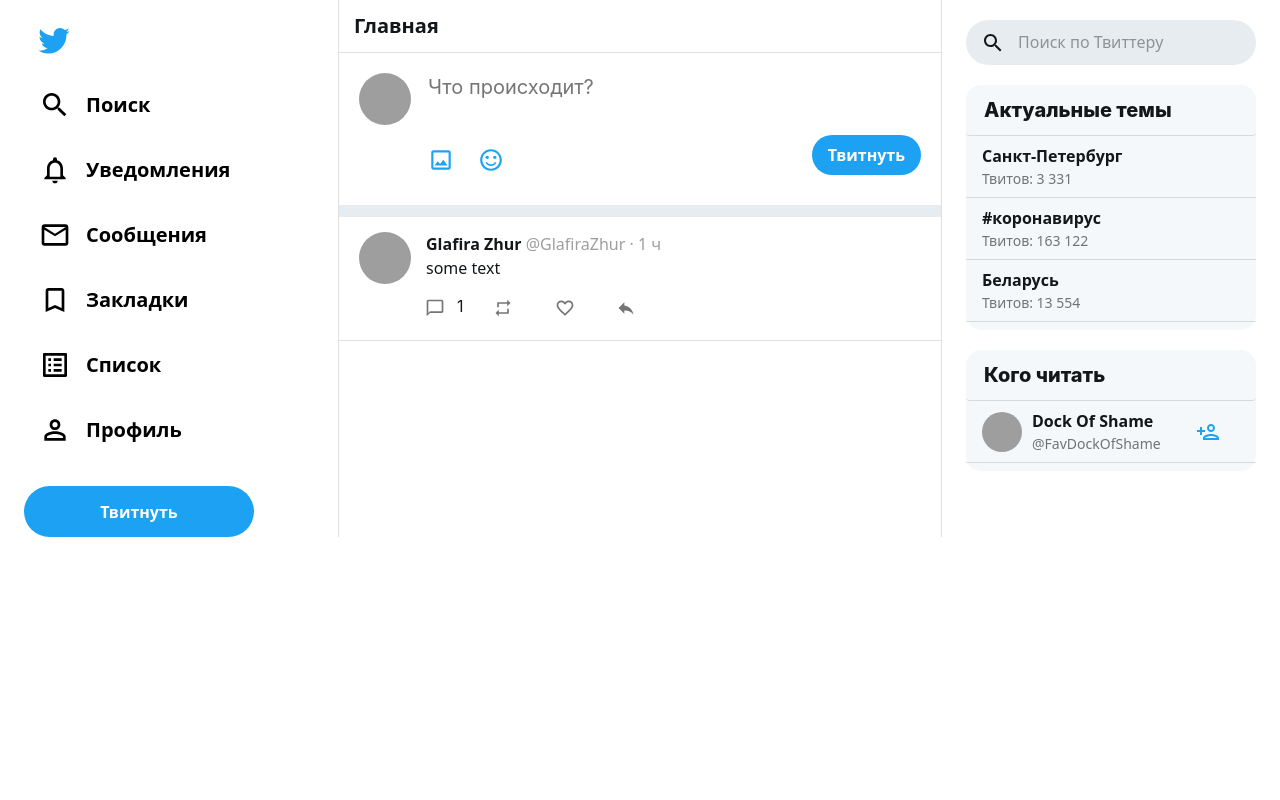
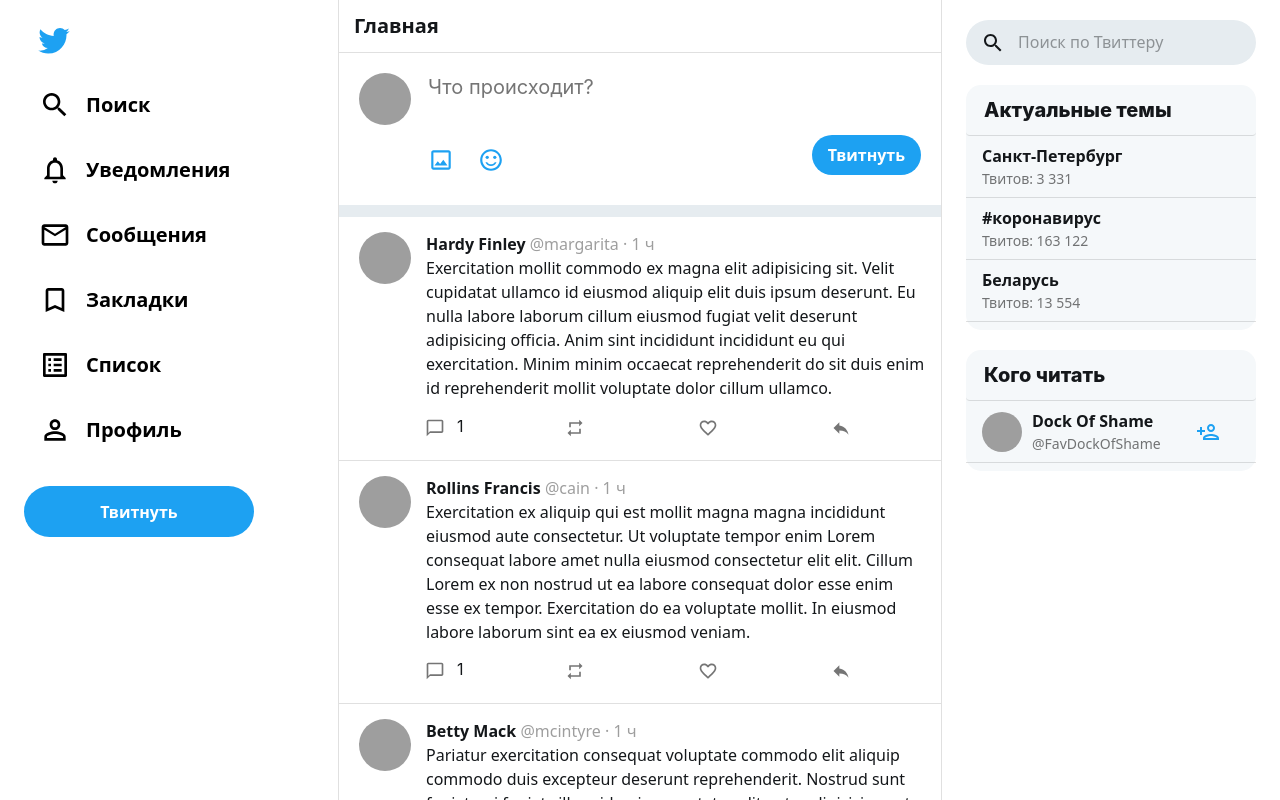
Before and after one commit to shock-dev/twitter-clone, a React (Create React App) app: page / in a window 1280 px wide. Shown: the top 800 px of the page. Built offline with nearby package versions, Linux system fonts and the light colour scheme; data requests are answered from the project's data file; grey boxes are pictures that could not be loaded.

Commit message:
output tweets in Home page

```diff
--- a/src/components/SideMenu.tsx
+++ b/src/components/SideMenu.tsx
@@ -17,10 +17,12 @@
 
 interface SideMenuProps {
   classes: ReturnType<typeof useHomeStyles>;
+  onClickLogo: () => void;
 }
 
 const SideMenu: React.FC<SideMenuProps> = ({
-  classes
+  classes,
+  onClickLogo
 }: SideMenuProps): React.ReactElement => {
   const [visibleAddTweet, setSetVisibleAddTweet] = React.useState<boolean>(false);
 
@@ -35,7 +37,7 @@
   return (
     <ul className={classes.sideMenuList}>
       <li className={classes.sideMenuListItem}>
-        <IconButton className={classes.logo} aria-label="" color="primary">
+        <IconButton className={classes.logo} aria-label="" color="primary" onClick={onClickLogo}>
           <TwitterIcon className={classes.logoIcon} />
         </IconButton>
       </li>
--- a/src/pages/Home/index.tsx
+++ b/src/pages/Home/index.tsx
@@ -1,4 +1,4 @@
-import React from 'react';
+import React, { useEffect } from 'react';
 import {
   Container,
   Grid,
@@ -23,16 +23,30 @@
 import SideMenu from '../../components/SideMenu';
 import { useHomeStyles } from './theme';
 import SearchTextField from '../../components/SearchTextField';
+import { useDispatch, useSelector } from 'react-redux';
+import { fetchTweets } from '../../store/ducks/tweet/actions';
+import { selectIsTweetsLoading, selectTweetItems } from '../../store/ducks/tweet/selectors';
 
 const Home = (): React.ReactElement => {
   const classes = useHomeStyles();
-  const isLoading = false;
+  const dispatch = useDispatch();
+  const tweets = useSelector(selectTweetItems);
+  const isLoading = useSelector(selectIsTweetsLoading);
+
+  const fetchTweetsHandler = () => dispatch(fetchTweets());
+
+  useEffect(() => {
+    fetchTweetsHandler();
+  }, []);
 
   return (
     <Container className={classes.wrapper} maxWidth="lg">
       <Grid container spacing={3}>
         <Grid sm={1} md={3} item>
-          <SideMenu classes={classes} />
+          <SideMenu
+            classes={classes}
+            onClickLogo={fetchTweetsHandler}
+          />
         </Grid>
         <Grid sm={8} md={6} item>
           <Paper className={classes.tweetsWrapper} variant="outlined">
@@ -50,18 +64,14 @@
                 <CircularProgress />
               </div>
             ) : (
-              <Tweet
-                key={1}
-                text={'some text'}
-                user={{
-                  fullname: 'Glafira Zhur',
-                  username: 'GlafiraZhur',
-                  avatarUrl:
-                    'https://images.unsplash.com/photo-1528914457842-1af67b57139d?ixlib=rb-1.2.1&ixid=eyJhcHBfaWQiOjEyMDd9&w=1000&q=80'
-
-                }}
-                classes={classes}
-              />
+              tweets.map((tweet) =>
+                <Tweet
+                  key={tweet._id}
+                  text={tweet.text}
+                  user={tweet.user}
+                  classes={classes}
+                />
+              )
             )}
           </Paper>
         </Grid>
```
